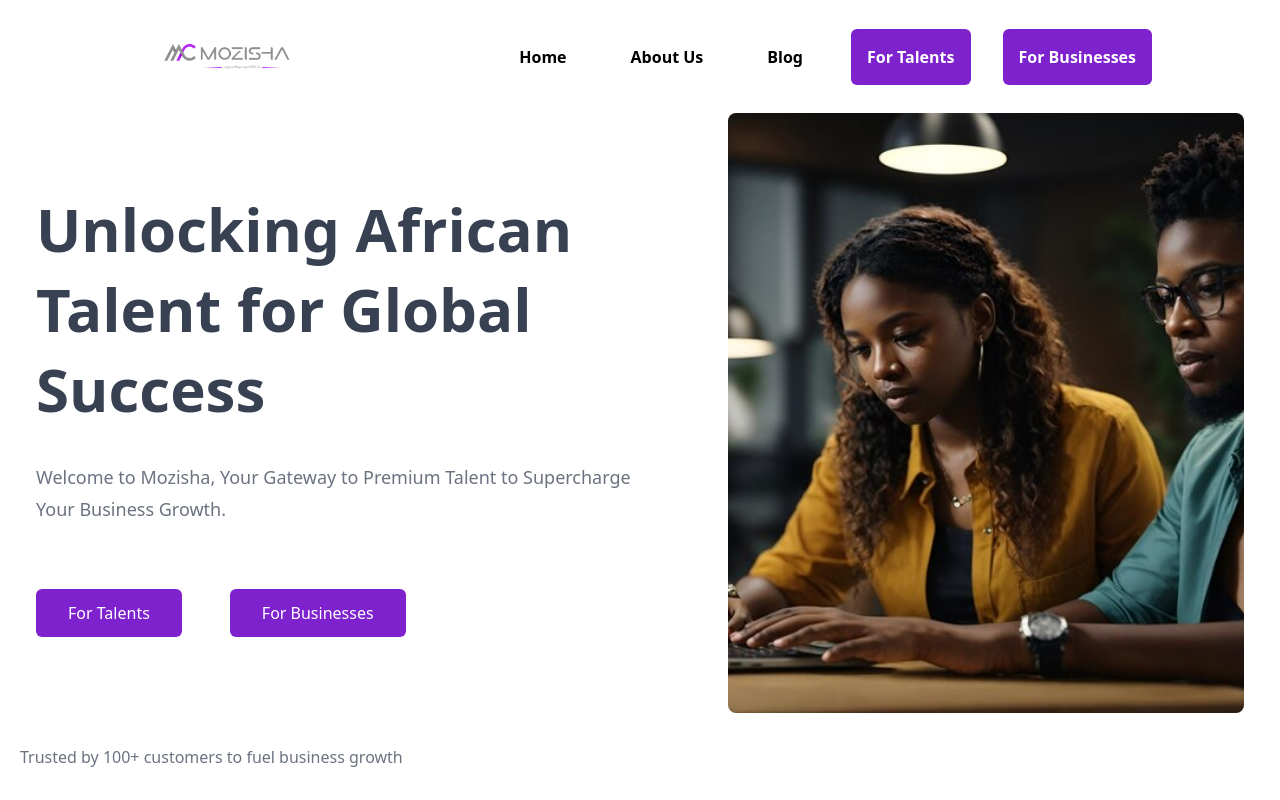
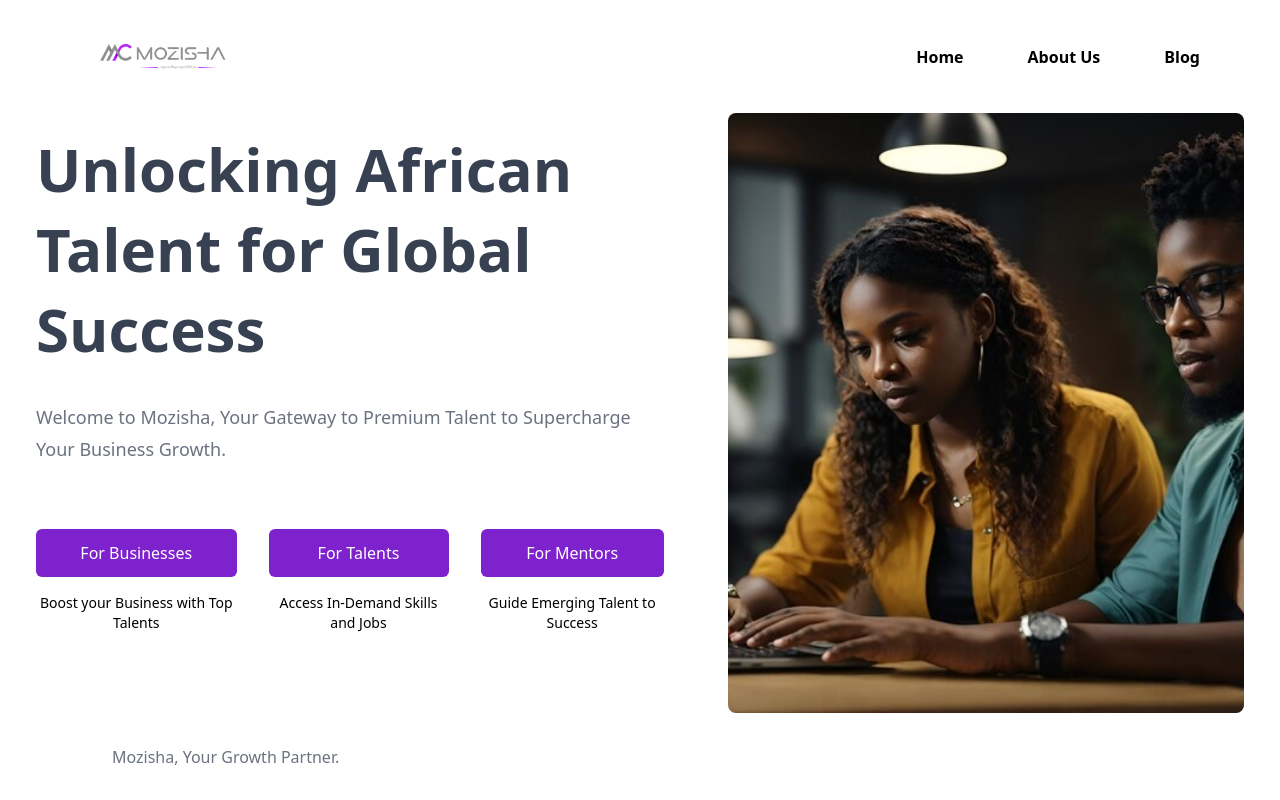
Before and after one commit to fearless-ajs/new-mozisah, a React (Vite) app: page / in a window 1280 px wide. Shown: the top 800 px of the page. Built offline with nearby package versions, Linux system fonts and the light colour scheme.

Commit message:
new updates

```diff
--- a/src/App.jsx
+++ b/src/App.jsx
@@ -18,6 +18,7 @@ import Footer from "./components/Footer";
 import TalentLogin from "./components/TalentLogin";
 import TalentSignUp from "./components/TalentSignUp";
 import Dashboard from "./components/Dashboard";
+import WorkInProgress from "./components/WorkInProgress";
 
 function App() {
   return (
@@ -33,6 +34,7 @@ function App() {
             <Route path="/login" element={<TalentLogin/>} />
             <Route path="/signup" element={<TalentSignUp />} />
             <Route path="/dashboard" element={<Dashboard />} />
+            <Route path="/workinprogress" element={<WorkInProgress />} />
           </Route>
           <Route path="*" element={<ErrorPage />} />
         </Routes>
--- a/src/components/About.jsx
+++ b/src/components/About.jsx
@@ -22,7 +22,7 @@ function About() {useEffect(() => {
       </p>
 
       <div  data-aos-duration="2000"
-          data-aos="fade-right"  className="flex flex-col md:flex-row gap-4 md:gap-24 my-24 "  >
+          data-aos="fade-right"  className="flex flex-col md:flex-row gap-4 md:gap-24 my-24 items-center"  >
         <div  data-aos-duration="2000"
           data-aos="fade-left"  className="md:w-1/2 ">
           <img src={img} alt="" className="rounded-md "/>
@@ -41,7 +41,7 @@ function About() {useEffect(() => {
         </div>
       </div>
       <div  data-aos-duration="2000"
-          data-aos="fade-right"  className="flex flex-col md:flex-row-reverse pt-20 gap-4 md:gap-24 my-24">
+          data-aos="fade-right"  className="flex items-center flex-col md:flex-row-reverse pt-20 gap-4 md:gap-24 my-24">
         <div  data-aos-duration="2000"
           data-aos="fade-up"  className="md:w-1/2 ">
           <img src={img2} alt="" className="rounded-md"/>
@@ -56,7 +56,7 @@ function About() {useEffect(() => {
         </div>
       </div>
       <div  data-aos-duration="2000"
-          data-aos="fade-up"  className="flex flex-col md:flex-row pt-20 gap-4 md:gap-24 my-24">
+          data-aos="fade-up"  className="flex flex-col items-center md:flex-row pt-20 gap-4 md:gap-24 my-24">
         <div  data-aos-duration="2000"
           data-aos="fade-right"  className="md:w-1/2 ">
           <img src={img3} alt="" className="rounded-md"/>
--- a/src/components/Home.jsx
+++ b/src/components/Home.jsx
@@ -5,19 +5,21 @@ import mainimage2 from "/Users/decagon/mozisha2/mozisha-website/src/assets/portr
 import { useEffect } from "react";
 import Hero from "./Hero";
 import HowItWorks from "./HowItWorks";
-import Pricing from "./Pricing";
 import Testimonial from "./Testimonial";
 import FrequentlyAskedQuestions from "./FrequentlyAskedQuestions";
-import {  useNavigate } from "react-router-dom";
+import { useNavigate } from "react-router-dom";
+import Video from "./Video";
 function Home() {
   useEffect(() => {
     AOS.init();
     AOS.refresh();
   }, []);
   const navigate = useNavigate();
-
+  const wip = () => {
+    navigate("/workinprogress");
+  };
   const handleSignUp = () => {
-    navigate('/signup');
+    navigate("/signup");
   };
   return (
     <>
@@ -25,24 +27,36 @@ function Home() {
         <div
           data-aos-duration="2000"
           data-aos="fade-up"
-          className="flex justify-between items-center gap-16 leading-8  max-w-[1240px] mx-auto flex-col md:flex-row px-4" >
+          className="flex justify-between items-center gap-16 leading-8  max-w-[1240px] mx-auto flex-col lg:flex-row px-4">
           <div data-aos-duration="2000" data-aos="fade-up">
             <h1 className="md:text-6xl text-4xl leading-[60px] font-bold md:leading-[80px] flex items-center justify-center  text-gray-700   md:text-start  ">
               Unlocking African Talent for Global Success
             </h1>
             <p className=" mt-8 text-[18px] text-gray-500 md:text-start ">
-            Welcome to Mozisha, Your Gateway to  Premium  Talent to Supercharge Your Business Growth.
+              Welcome to Mozisha, Your Gateway to Premium Talent to Supercharge
+              Your Business Growth.{" "}
             </p>
-            <div className="flex flex-col md:flex-row mt-16 gap-4  md:gap-12">
-              <button onClick={handleSignUp} className="bg-purple-700 text-white rounded-md md:px-8 md:py-2 py-2 hover:bg-purple-100 hover:text-purple-800 hover:font-bold">
+            <div className="flex flex-col lg:flex-row mt-16   md:gap-8">
+              {" "}
 
+              <div>
+                <button className="bg-purple-700 text-white rounded-md md:px-4 md:py-2 py-2 hover:bg-purple-100 mb-4 hover:text-purple-800 hover:font-bold w-full">
+                  For Businesses
+                </button>
+                <p className="text-sm text-center mb-16">Boost your Business with Top Talents</p>
+              </div>
+              <div>
+                <button className="bg-purple-700 text-white rounded-md md:px-4 md:py-2 py-2 hover:bg-purple-100 mb-4 hover:text-purple-800 hover:font-bold w-full">
                   For Talents
-
-              </button>
-
-              <button className="bg-purple-700 text-white rounded-md md:px-8 md:py-2 py-2 hover:bg-purple-100 hover:text-purple-800 hover:font-bold">
-                For Businesses
-              </button>
+                </button>
+                <p className="text-sm text-center mb-16">Access In-Demand Skills and Jobs</p>
+              </div>
+              <div>
+                <button className="bg-purple-700 text-white rounded-md md:px-4 md:py-2 py-2 hover:bg-purple-100 mb-4 hover:text-purple-800 hover:font-bold md:w-full justify-center items-center w-full">
+                  For Mentors
+                </button>
+                <p className="text-sm text-center mb-16">Guide Emerging Talent to Success</p>
+              </div>
             </div>
           </div>
           <div
@@ -58,14 +72,14 @@ function Home() {
             />
           </div>
         </div>
-        <p className="mx-auto max-w-[1240px] text-gray-500 mb-8 md:my-8">
-          Trusted by 100+ customers to fuel business growth
+        <p className="mx-auto max-w-[1240px] text-gray-500 ml-28 mb-8 md:my-8">
+          Mozisha, Your Growth Partner.{" "}
         </p>
       </div>
       <Hero />
       <HowItWorks />
-      <Pricing />
       <Testimonial />
+      <Video />
       <FrequentlyAskedQuestions />
     </>
   );
--- a/src/components/HowItWorks.jsx
+++ b/src/components/HowItWorks.jsx
@@ -9,7 +9,7 @@ function HowItWorks() {
     AOS.refresh();
   }, []);
   return (
-    <div className="bg-purple-50 px-8 md:px-36 py-16 ">
+    <div className="bg-purple-50 px-8 lg:px-36 py-16 ">
       <h2 className="text-4xl my-4 font-semibold" data-aos-duration="2000" data-aos="fade-up">How It Works</h2>
       <p className="max-w-[400px] leading-8" data-aos-duration="2000" data-aos="fade-up">
         When you collaborate with Mozisha, you won't need to review resumes or
@@ -20,7 +20,7 @@ function HowItWorks() {
         <div
           data-aos-duration="2000"
           data-aos="fade-up"
-          className="flex flex-col md:grid md:grid-cols-3 md:flex-row gap-16 mt-8">
+          className="flex flex-col md:grid lg:grid-cols-3 md:flex-row gap-16 mt-8">
           <div data-aos-duration="2000" data-aos="fade-up ">
             <span
               data-aos="fade-zoom-in"
--- a/src/components/NavBar.jsx
+++ b/src/components/NavBar.jsx
@@ -57,18 +57,18 @@ function NavBar() {
               <li onClick={closeMenu}>
                 <Link to="about">About Us</Link>
               </li>
-              <button onClick={handleSignUp} >
+              {/* <button onClick={handleSignUp} >
                 <li
                   onClick={closeMenu}
                   className="bg-purple-700 text-white rounded-md hover:bg-purple-100 hover:text-purple-800  px-8 my-4">
                   <Link>For Talents</Link>
                 </li>
-              </button>
-              <li
+              </button> */}
+              {/* <li
                 onClick={closeMenu}
                 className="bg-purple-700 text-white rounded-md hover:bg-purple-100 hover:text-purple-800  px-4">
                 <Link>For Businesses</Link>
-              </li>
+              </li> */}
             </ul>
           </nav>
           <div>
@@ -91,7 +91,7 @@ function NavBar() {
       {/* ********************************************* DESKTOP VERSION *******************************************/}
 
       <div
-        className={`md:flex hidden justify-between items-center  mx-auto  ${navbarClass} px-32 bg-white z-30`}>
+        className={`md:flex hidden justify-between items-center  mx-auto  ${navbarClass} px-16 bg-white z-30`}>
         <div>
           <img src={img} alt="logo" className="w-48" />
         </div>
@@ -109,12 +109,7 @@ function NavBar() {
             <li className="px-4 py-4">
               <Link to="about">Blog</Link>
             </li>
-            <li onClick={handleSignUp} className="bg-purple-700 hover:bg-purple-100 hover:text-purple-800 text-white rounded-md   px-4 py-4">
-              <Link>For Talents</Link>
-            </li>
-            <li className="bg-purple-700 hover:bg-purple-100 hover:text-purple-800 text-white rounded-md   px-4 py-4">
-              <Link>For Businesses</Link>
-            </li>
+
           </ul>
         </div>
       </div>
--- /dev/null
+++ b/src/components/Video.jsx
@@ -0,0 +1,9 @@
+function Video() {
+  return (
+    <div className="h-screen  mx-8 flex justify-center items-center my-auto lg:bg-purple-100">
+      <iframe  width="1000" height="500" src="https://www.youtube.com/embed/Lir6Zqd4lPo" frameborder="0" allowfullscreen></iframe>
+    </div>
+  )
+}
+
+export default Video
--- /dev/null
+++ b/src/components/WorkInProgress.jsx
@@ -0,0 +1,9 @@
+function WorkInProgress() {
+  return (
+    <div className="h-screen bg-purple-200">
+      <h1 className="text-4xl">We are currently working on this feature</h1>
+    </div>
+  )
+}
+
+export default WorkInProgress
```
Also changed, not shown: src/components/Hero.jsx (+6 -6 lines).
